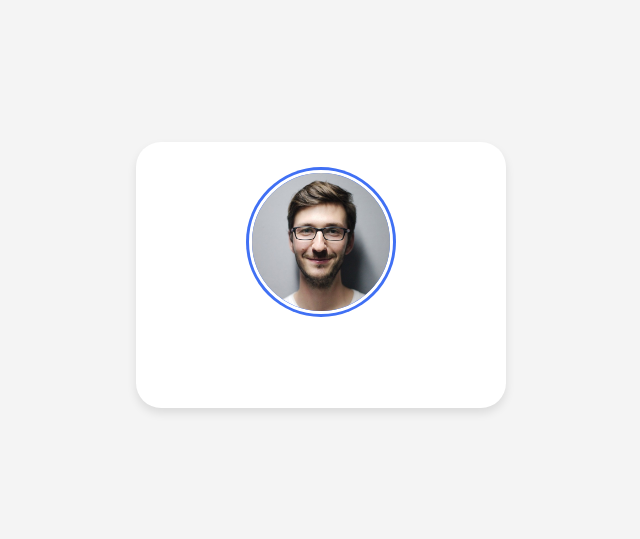
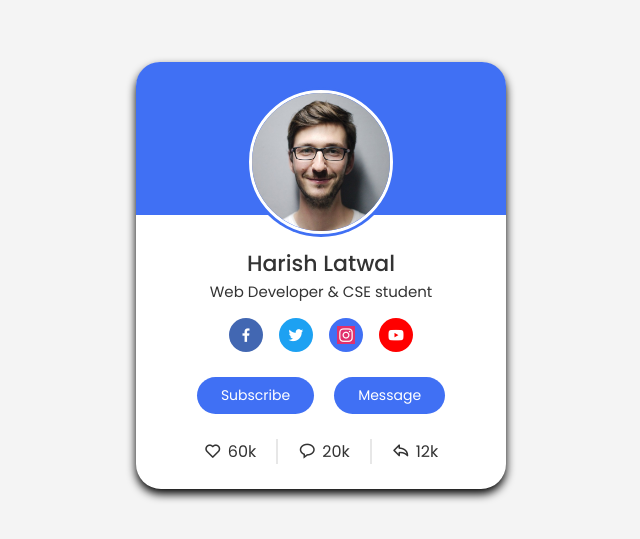
Before and after one commit to Latwal2004/HTML-CSS-Projects, a plain HTML site: page index.html in a window 1280 px wide. Shown: the part 125-664 px from the top of the page, without its empty margins (319-959 px from the left). Drawn offline with nearby package versions, Linux system fonts and the light colour scheme.

Commit message:
added media_buttons subscribe and msg Button analytics and its data is added and all buttons and sections are styled well

```diff
--- a/index.html
+++ b/index.html
@@ -18,7 +18,45 @@
         <div class="text-data">
             <div class="name">Harish Latwal</div>
             <div class="job">Web Developer & CSE student</div>
+        </div>
 
+        <div class="media-button">
+            <a href="#" class="link" style="background: #4267b2;">
+                <i class="bx bxl-facebook"></i>
+            </a>
+            <a href="#" class="link" style="background: #1da1f2;">
+                <i class="bx bxl-twitter"></i>
+            </a>
+            <a href="#" class="link">
+                <i class="bx bxl-instagram" style="background: #e1306c;"></i>
+            </a>
+            <a href="#" class="link" style="background: #ff0000;">
+                <i class="bx bxl-youtube"></i>
+            </a>
+        </div>
+
+
+
+        <div class="buttons">
+            <button class="button">Subscribe</button>
+            <button class="button">Message</button>
+        </div>
+
+        <div class="analytics">
+            <div class="data">
+                  <i class="bx bx-heart"></i>
+                  <span class="number">60k</span>
+            </div>
+
+            <div class="data">
+                  <i class="bx bx-message-rounded"></i>
+                  <span class="number">20k</span>
+            </div>
+
+            <div class="data">
+                  <i class="bx bx-share"></i>
+                  <span class="number">12k</span>
+            </div>
         </div>
     </div>
 
--- a/styles.css
+++ b/styles.css
@@ -7,6 +7,7 @@
     font-family: "Poppins", sans-serif;
 
 }
+
 body{
     height: 100vh;
     display: flex;
@@ -23,7 +24,19 @@ body{
     background: #fff;
     border-radius: 25px;
     padding: 25px;
-    box-shadow: 0 5px 10px rgb(0,0,0,0.1);
+    box-shadow: 0 5px 10px rgb(0,0,0,1);
+    position: relative;
+}
+
+.profile-card::before{
+    content:"";
+    position: absolute;
+    top: 0;
+    left: 0;
+    height: 36%;
+    width: 100%;
+    border-radius: 24px 24px 0 0;
+    background-color: #4070f4;
 }
 
 .image{
@@ -49,7 +62,7 @@ body{
     display: flex;
     flex-direction: column;
     align-items: center;
-    color: #fff;
+    color: #333;
 }
 
 .text-data .name{
@@ -61,3 +74,80 @@ body{
     font-size: 15px;
     font-weight: 400;
 }
+
+.profile-card .media-button{
+    display: flex;
+    align-items: center;
+    margin-top: 15px;
+}
+
+.media-button .link{
+    display: flex;
+    align-items: center;
+    justify-content: center;
+    color: #fff;
+    font-size: 18px;
+    height: 34px;
+    width: 34px;
+    border-radius: 50%;
+    margin: 0 8px;
+    background-color: #4070f4;
+    text-decoration: none;
+    transition: all 0.4s ease;
+}
+
+.media-button .link:hover{
+    transform: scale(1.5);
+}
+
+/* profile_card Buttons */
+.profile-card .buttons{
+display: flex;
+align-items: center;
+margin-top: 25px;
+}
+
+.buttons .button{
+    border: none;
+    font-weight: 400;
+    border-radius: 24px;
+    font-size: 14px;
+    color: #fff;
+    margin: 0 10px;
+    padding: 8px 24px;
+    background-color: #4070f4;
+    cursor: pointer;
+    transition: all 0.4s ease;
+}
+.buttons .button:hover{
+    transform: translateY(-8px);
+    background-color: #0e4bf1;
+}
+
+/* profile card analytics */
+.profile-card .analytics{
+    display: flex;
+    align-items: center;
+    margin-top: 25px;
+
+}
+.analytics .data{
+    display: flex;
+    align-items: center;
+    color: #333;
+    padding: 0 20px;
+    border-right: 2px solid #e7e7e7;
+}
+.data i{
+    font-size: 18px;
+    margin-right:6px;
+    transition: all 0.4s ease;
+}
+.data i:hover{
+    cursor: pointer;
+    color: red;
+    transform: scale(2);
+}
+.data:last-child{
+    border-right: none;
+}
```
